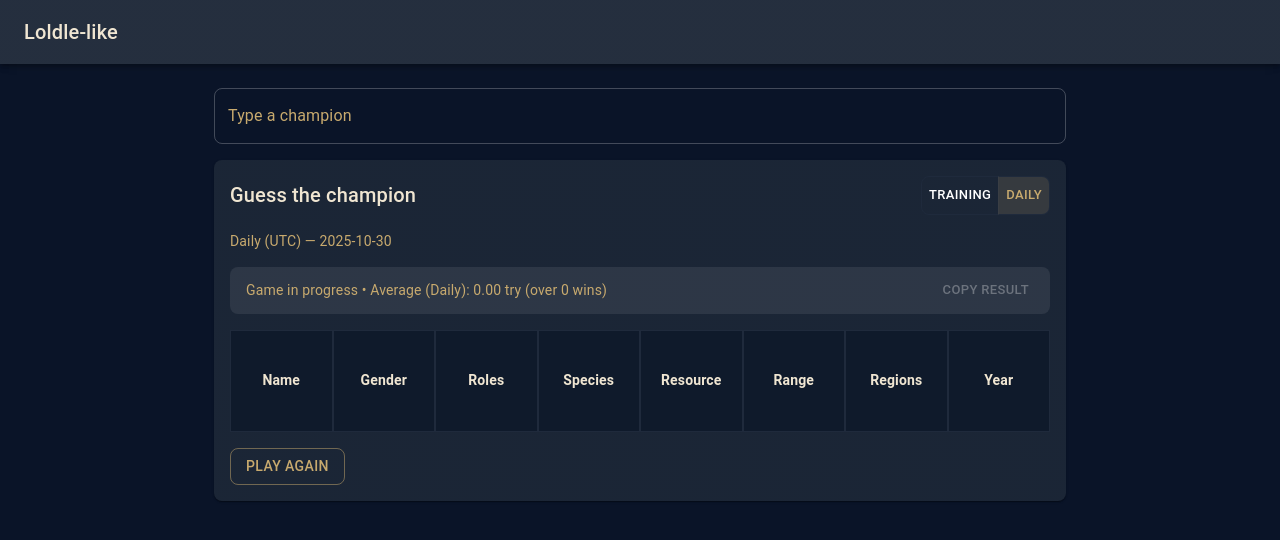
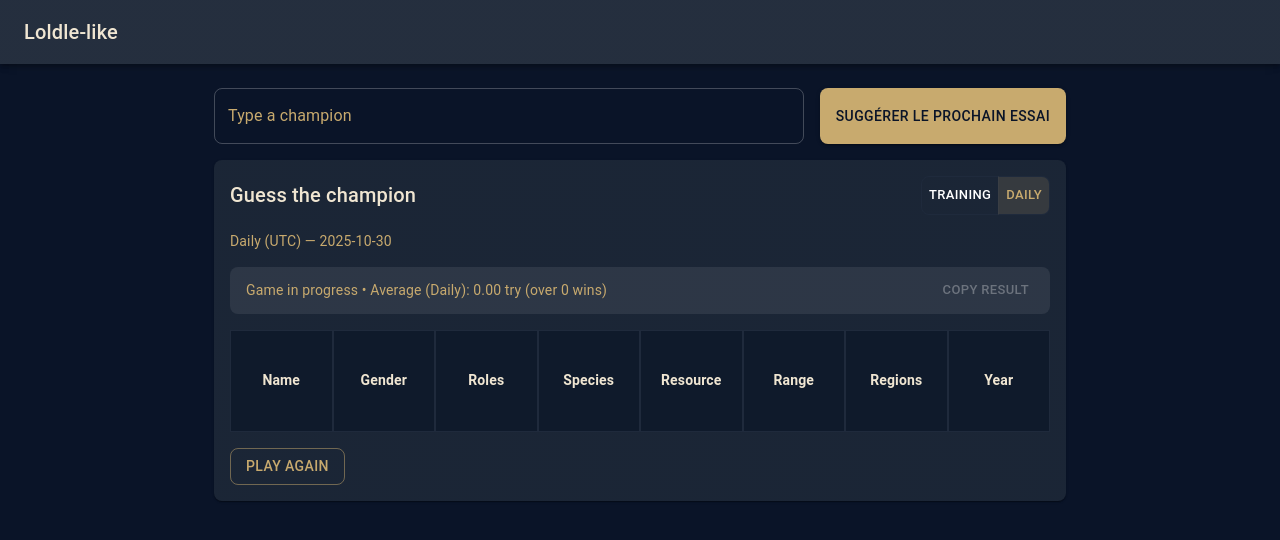
Before and after one commit to falqlp/loldle-like, a React (Vite) app: page /loldle-like in a window 1280 px wide. Shown: the top 540 px of the page. Built offline with nearby package versions, Linux system fonts and the light colour scheme.

Commit message:
Added `suggestNextGuess` functionality:
- Introduced a solver utility to compute the best next guess based on previous guesses.
- Updated `useGameStore` with a `suggestNextGuess` function and type definition.
- Enhanced `GuessInput` UI with a button to suggest the next guess.

```diff
--- a/src/components/GuessInput.tsx
+++ b/src/components/GuessInput.tsx
@@ -1,5 +1,5 @@
 import { useState, useMemo } from 'react';
-import { Autocomplete, TextField, Box } from '@mui/material';
+import { Autocomplete, TextField, Box, Button } from '@mui/material';
 import { useGameStore } from '../store/useGameStore';
 import { CHAMPIONS } from '../data/championsData';
 import { useTranslation } from 'react-i18next';
@@ -11,6 +11,7 @@ export default function GuessInput() {
   const [selected, setSelected] = useState<string | null>(null);
   const tryGuess = useGameStore(s => s.tryGuess);
   const guesses = useGameStore(s => s.guesses);
+  const suggestNextGuess = useGameStore(s => s.suggestNextGuess);
 
   // Filter options to hide already-guessed champions
   const options = useMemo(() => {
@@ -47,6 +48,19 @@ export default function GuessInput() {
         renderInput={params => <TextField {...params} label={t('input_placeholder')} />}
         sx={{ flex: 1 }}
       />
+      <Button
+        variant="contained"
+        onClick={() => {
+          const suggestion = suggestNextGuess();
+          if (!suggestion) {
+            alert(t('no_suggestion', { defaultValue: 'Aucune suggestion disponible.' }));
+            return;
+          }
+          submitGuess(suggestion.name);
+        }}
+      >
+        {t('suggest_next_guess', { defaultValue: 'Suggérer le prochain essai' })}
+      </Button>
     </Box>
   );
 }
--- a/src/store/types.ts
+++ b/src/store/types.ts
@@ -24,4 +24,5 @@ export type GameState = {
   tryGuess: (name: string) => 'win' | 'continue' | 'invalid' | 'duplicate';
   recordWin: (attempts: number) => void;
   buildDailyShareText: () => string;
+  suggestNextGuess: () => Champion | null;
 };
--- a/src/store/useGameStore.ts
+++ b/src/store/useGameStore.ts
@@ -8,6 +8,7 @@ import { buildShareGridRows } from './utils/share';
 import i18n from '../i18n';
 import { computeClues } from './utils/clues';
 import { safeLoadV2, saveV2, type PersistedV2 } from './utils/storage';
+import { suggestFromHistory } from './utils/solver.ts';
 
 const persisted = safeLoadV2();
 
@@ -162,5 +163,10 @@ export const useGameStore = create<GameState>((set, get) => {
       }
       return 'continue';
     },
+    suggestNextGuess: () => {
+      const st = get();
+      const { suggestion } = suggestFromHistory(st.guesses);
+      return suggestion; // Champion | null
+    },
   };
 });
--- /dev/null
+++ b/src/store/utils/solver.ts
@@ -0,0 +1,135 @@
+// src/store/solver.ts (ou où tu veux le mettre)
+
+import type { Champion } from '../../data/champions';
+import type { Clue } from '../types';
+import { computeClues } from '../utils/clues';
+import { CHAMPIONS } from '../../data/championsData.ts';
+
+export type GuessEntry = {
+  raw: string; // nom tapé / stocké
+  clues: Clue[]; // feedback
+};
+
+function getChampionByName(name: string): Champion | undefined {
+  const lower = name.toLowerCase();
+  return CHAMPIONS.find(c => c.name.toLowerCase() === lower);
+}
+
+/**
+ * Deux clues sont équivalents du point de vue du solver si :
+ * - même field
+ * - même status
+ * - même direction (pour releaseYear)
+ * On ne compare PAS value, car c’est toujours la valeur du guess.
+ */
+function sameCluePattern(a: Clue, b: Clue | undefined): boolean {
+  if (!b) return false;
+  if (a.status !== b.status) return false;
+
+  // gestion du cas releaseYear avec direction
+  const aDir = 'direction' in a ? a.direction : undefined;
+  const bDir = 'direction' in b ? b.direction : undefined;
+
+  if (aDir !== bDir) return false;
+
+  return true;
+}
+
+/**
+ * Construit une clé de pattern pour résumer un feedback.
+ * On encode field + status + direction éventuelle.
+ */
+function patternKey(clues: Clue[]): string {
+  return clues
+    .map(c => {
+      const dir = 'direction' in c && c.direction ? c.direction : 'none';
+      return `${String(c.field)}:${c.status}:${dir}`;
+    })
+    .join('|');
+}
+
+/**
+ * Vérifie si un champion hypothétique `candidate` est compatible
+ * avec un guess (raw + clues) déjà joué.
+ */
+function isCandidateCompatibleWithGuess(candidate: Champion, guessEntry: GuessEntry): boolean {
+  const guessChamp = getChampionByName(guessEntry.raw);
+  if (!guessChamp) {
+    // sécurité au cas où, normalement ça ne devrait pas arriver
+    return true;
+  }
+
+  const simulated = computeClues(candidate, guessChamp);
+
+  return guessEntry.clues.every(fb => {
+    const sim = simulated.find(c => c.field === fb.field);
+    return sameCluePattern(fb, sim);
+  });
+}
+
+/**
+ * À partir de l’historique, reconstruit les champions encore possibles.
+ */
+export function buildRemainingCandidates(guesses: GuessEntry[]): Champion[] {
+  if (guesses.length === 0) return [...CHAMPIONS];
+
+  return CHAMPIONS.filter(c => guesses.every(g => isCandidateCompatibleWithGuess(c, g)));
+}
+
+/**
+ * Calcule le score (taille moyenne des partitions) pour un guess donné.
+ * Plus le score est petit, plus le guess est informatif.
+ */
+function expectedPartitionSize(remaining: Champion[], guess: Champion): number {
+  const counts = new Map<string, number>();
+
+  for (const ans of remaining) {
+    const clues = computeClues(ans, guess);
+    const key = patternKey(clues);
+    counts.set(key, (counts.get(key) ?? 0) + 1);
+  }
+
+  const n = remaining.length;
+  let sumSq = 0;
+  for (const count of counts.values()) {
+    sumSq += count * count;
+  }
+  return sumSq / n;
+}
+
+/**
+ * Choisit le meilleur prochain guess.
+ */
+export function chooseBestNextGuess(
+  remaining: Champion[],
+  possibleGuesses: Champion[] = CHAMPIONS,
+): Champion | null {
+  if (remaining.length === 0) return null;
+  if (remaining.length === 1) return remaining[0];
+
+  let best: Champion | null = null;
+  let bestScore = Number.POSITIVE_INFINITY;
+
+  for (const g of possibleGuesses) {
+    const score = expectedPartitionSize(remaining, g);
+    if (score < bestScore) {
+      bestScore = score;
+      best = g;
+    }
+  }
+
+  return best;
+}
+
+/**
+ * Helper haut niveau : à partir de l’historique de guesses (ton state),
+ * renvoie { remaining, suggestion }.
+ */
+export function suggestFromHistory(guesses: GuessEntry[]): {
+  remaining: Champion[];
+  suggestion: Champion | null;
+} {
+  const remaining = buildRemainingCandidates(guesses);
+  const suggestion = chooseBestNextGuess(remaining, CHAMPIONS);
+  return { remaining, suggestion };
+}
```
